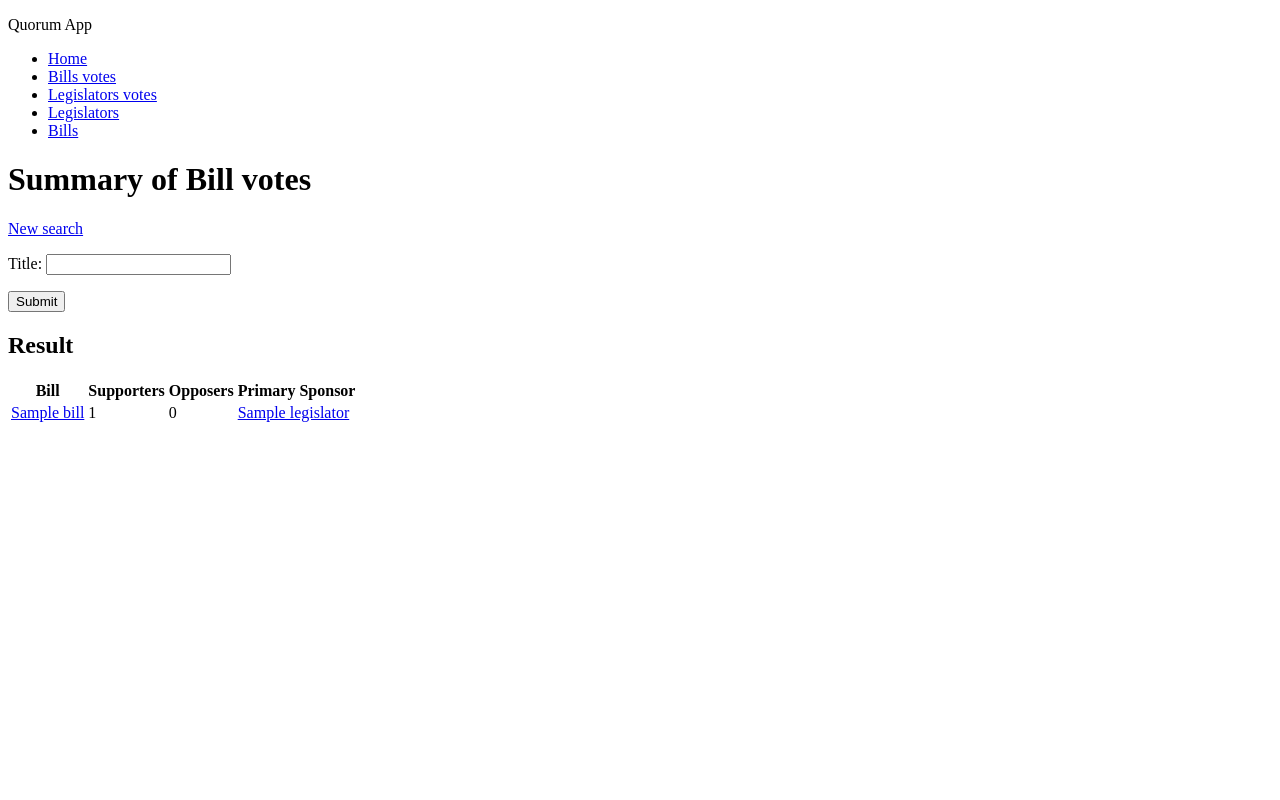
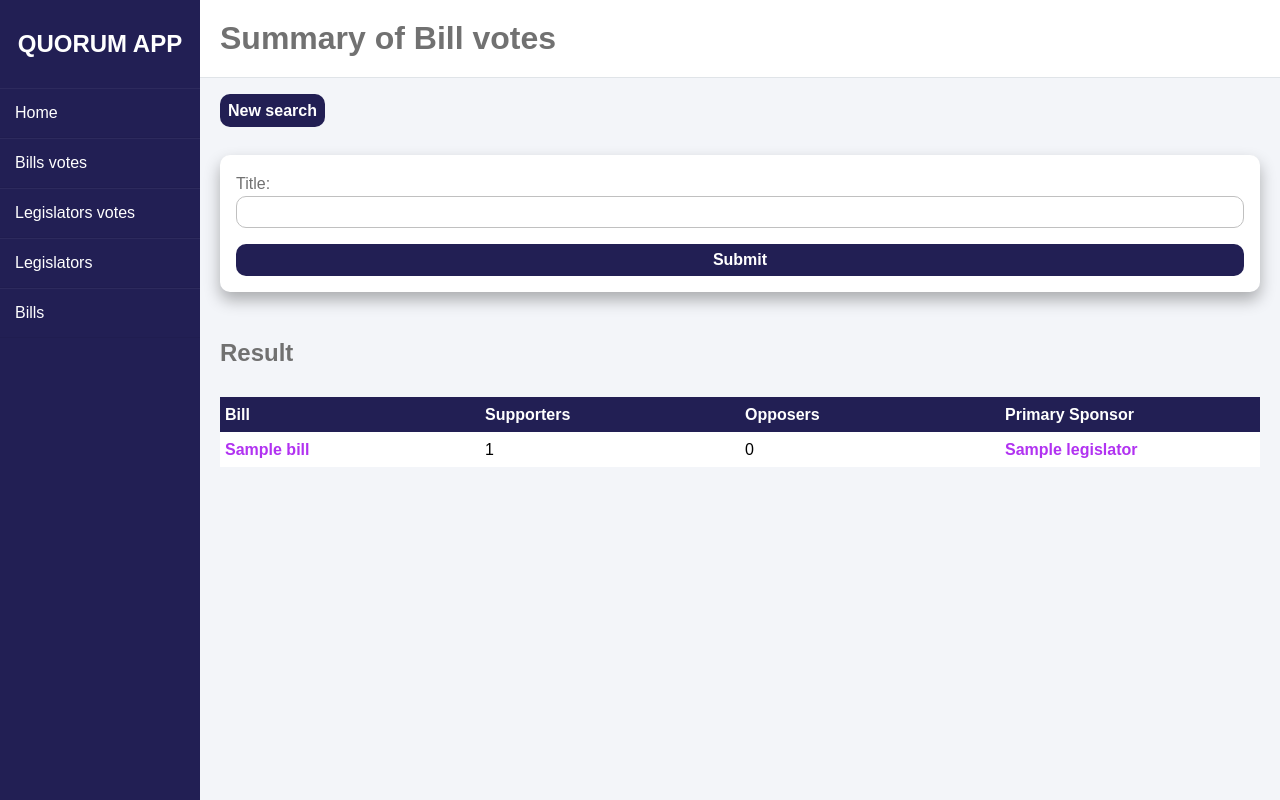
Before and after one commit to fernandohtr/quorum-interview, a Django app: page /congress/bills/votes/ in a window 1280 px wide. Run offline with Django 5.2, Linux system fonts and the light colour scheme; tables that the repository leaves empty hold one stand-in row (values such as "Sample post").

Commit message:
feat: add css style

```diff
--- a/src/config/templates/base.html
+++ b/src/config/templates/base.html
@@ -1,16 +1,19 @@
+{% load static %}
+
 <!DOCTYPE html>
 <html lang="en">
 <head>
   <meta charset="UTF-8">
   <meta name="viewport" content="width=device-width, initial-scale=1.0">
+  <link rel="stylesheet" href="{% static 'index.css' %}">
+
   <title>Quorum App</title>
 </head>
 <body>
-  <nav>
-    {% include "includes/navbar.html" %}
-  </nav>
+  {% include "includes/navbar.html" %}
   <main>
     {% block main %}{% endblock %}
   </main>
+
 </body>
 </html>
--- a/src/config/templates/includes/navbar.html
+++ b/src/config/templates/includes/navbar.html
@@ -1,18 +1,25 @@
-<p>Quorum App</p>
-<ul>
-  <li>
-    <a href="{% url 'index' %}">Home</a>
-  </li>
-  <li>
-    <a href="{% url 'bill_vote_result' %}">Bills votes</a>
-  </li>
-  <li>
-    <a href="{% url 'legislator_vote_result' %}">Legislators votes</a>
-  </li>
-  <li>
-    <a href="{% url 'legislator_list' %}">Legislators</a>
-  </li>
-  <li>
-    <a href="{% url 'bill_list' %}">Bills</a>
-  </li>
-</ul>
+<nav>
+  <h2>
+    <a href="{% url 'index' %}">
+      Quorum App
+    </a>
+  </h2>
+
+  <ul class="nav nav-pills flex-column">
+    <a href="{% url 'index' %}">
+      <li>Home</li>
+    </a>
+    <a href="{% url 'bill_vote_result' %}">
+      <li>Bills votes</li>
+    </a>
+    <a href="{% url 'legislator_vote_result' %}">
+      <li>Legislators votes</li>
+    </a>
+    <a href="{% url 'legislator_list' %}">
+      <li>Legislators</li>
+    </a>
+    <a href="{% url 'bill_list' %}">
+      <li>Bills</li>
+    </a>
+  </ul>
+</nav>
--- /dev/null
+++ b/src/config/templates/static/css/index.css
@@ -0,0 +1,179 @@
+* {
+  margin: 0;
+  padding: 0;
+  box-sizing: border-box;
+  list-style: none;
+  text-decoration: none;
+  font-family: sans-serif;
+}
+
+body{
+  background-color: #f3f5f9;
+  display: flex;
+  position: relative;
+}
+
+nav {
+  width: 200px;
+  height: 100%;
+  background-color: #221f54;
+  padding: 30px 0px;
+  position: fixed;
+}
+
+nav h2 {
+  color: #fff;
+  text-transform: uppercase;
+  text-align: center;
+  margin-bottom: 30px;
+}
+
+nav a,
+nav a:visited {
+  color: #fff;
+}
+
+nav ul li{
+  padding: 15px;
+  border-bottom: 1px solid #bdb8d7;
+  border-bottom: 1px solid rgba(0,0,0,0.05);
+  border-top: 1px solid rgba(255,255,255,0.05);
+}
+
+nav ul li a{
+  color: #bdb8d7;
+}
+
+nav ul li a {
+  width: 25px;
+}
+
+nav ul li:hover{
+  background-color: #594f8d;
+}
+
+nav ul li:hover a{
+  color: #fff;
+}
+
+main {
+  width: 100%;
+  margin-left: 200px;
+}
+
+main h1 {
+  padding: 20px;
+  width: 100%;
+  background: #fff;
+  color: #717171;
+  border-bottom: 1px solid #e0e4e8;
+}
+
+main h2 {
+  margin: 2rem 0;
+}
+
+main section {
+  margin: 20px;
+  color: #717171;
+  line-height: 25px;
+}
+
+main section a,
+main section a:visited {
+  color: #b132f1;
+  font-weight: 700;
+}
+
+.table-component {
+  overflow: auto;
+  width: 100%;
+  margin-top: 1rem;
+}
+
+.table-component table {
+  border: 1px none #dededf;
+  height: 100%;
+  width: 100%;
+  table-layout: fixed;
+  border-collapse: collapse;
+  border-spacing: 1px;
+  text-align: left;
+}
+
+.table-component h2 {
+  caption-side: top;
+  text-align: left;
+}
+
+.table-component th {
+  border: none;
+  background-color: #221f54;
+  color: #ffffff;
+  padding: 5px;
+}
+
+.table-component td {
+  border: 1px none #dededf;
+  padding: 5px;
+}
+
+.table-component tr:nth-child(even) td {
+  background-color: #d3ccf5;
+  color: #000000;
+}
+
+.table-component tr:nth-child(odd) td {
+  background-color: #ffffff;
+  color: #000000;
+}
+
+.container-index {
+  display: flex;
+  justify-content: space-evenly;
+}
+
+main section .new-search {
+  background-color: #221f54;
+  padding: 0.5rem;
+  border-radius: 10px;
+  color: #ffffff;
+  transition: all ease 0.4s;
+}
+
+main section .new-search:hover {
+  background-color: #b4a9ec;
+}
+
+main section form {
+  margin-top: 2rem;
+  width: 100%;
+  height: 100%;
+  padding: 1rem;
+  background-color: #ffffff;
+  border: none;
+  border-radius: 10px;
+  box-shadow: 0 8px 16px rgba(0, 0, 0, .3);
+}
+
+main section form select,
+main section form input[type=text] {
+  width: 100%;
+  height: 2rem;
+  background-color: #ffffff;
+  border-radius: 10px;
+  border: 1px solid silver;
+}
+
+main section form input[type=submit] {
+  width: 100%;
+  height: 2rem;
+  margin-top: 1rem;
+  font-size: 1rem;
+  font-weight: 700;
+  color: #ffffff;
+  background-color: #221f54;
+  border-radius: 10px;
+  border: none;
+  cursor: pointer;
+}
--- a/src/config/urls.py
+++ b/src/config/urls.py
@@ -1,5 +1,9 @@
+from django.conf import settings
+from django.conf.urls.static import static
 from django.urls import include, path
 
 urlpatterns = [
     path("congress/", include("congress.urls")),
 ]
+
+urlpatterns += static(settings.STATIC_URL, document_root=settings.STATIC_ROOT)
--- a/src/congress/templates/congress/bill_list.html
+++ b/src/congress/templates/congress/bill_list.html
@@ -3,11 +3,13 @@
 {% block main %}
 <h1>Bills</h1>
 
+<section>
   <form action="{% url 'bill_list' %}" method="get">
     {{ form.as_p }}
     <input type="submit" value="Submit">
   </form>
 
+  <div class="table-component">
     <table>
       <thead>
         <th>Number</th>
@@ -33,5 +35,8 @@
 
       </tbody>
     </table>
+  </div>
+
+</section>
 
 {% endblock %}
--- a/src/congress/templates/congress/bill_vote_result.html
+++ b/src/congress/templates/congress/bill_vote_result.html
@@ -2,13 +2,16 @@
 
 {% block main %}
 <h1>Summary of Bill votes</h1>
-<a href="{% url 'bill_vote_result' %}">New search</a>
+
+<section>
+  <a class="new-search" href="{% url 'bill_vote_result' %}">New search</a>
 
   <form action="{% url 'bill_vote_result' %}" method="get">
     {{ form.as_p }}
     <input type="submit" value="Submit">
   </form>
 
+  <div class="table-component">
     <h2>Result</h2>
 
     <table>
@@ -42,4 +45,8 @@
       </tbody>
     </table>
 
+  </div>
+
+</section>
+
 {% endblock %}
```
Also changed, not shown: src/config/settings.py (+10 -1 lines), src/congress/templates/congress/bill_detail.html (+7 -2 lines), src/congress/templates/congress/index.html (+7 -1 lines), src/congress/templates/congress/legislator_detail.html (+7 -2 lines), src/congress/templates/congress/legislator_list.html (+6 -1 lines), src/congress/templates/congress/legislator_vote_result.html (+7 -1 lines). Lines whose indentation alone changed are shown as unchanged.
